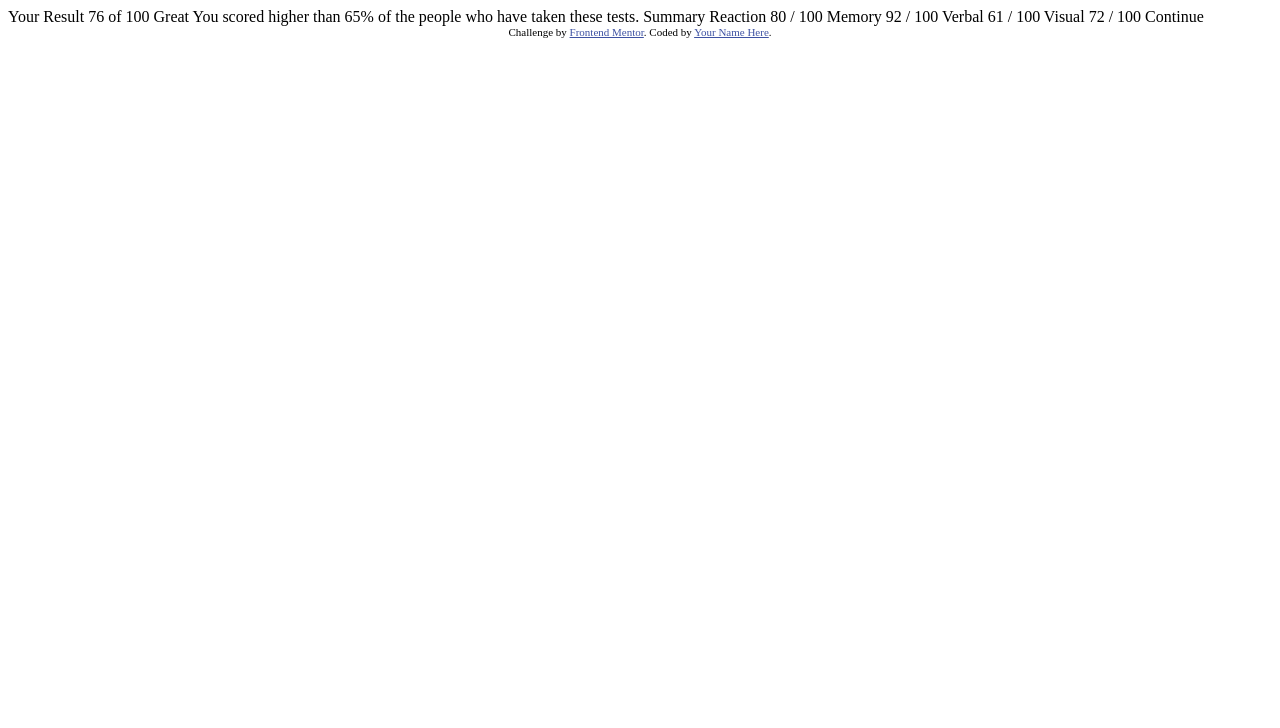
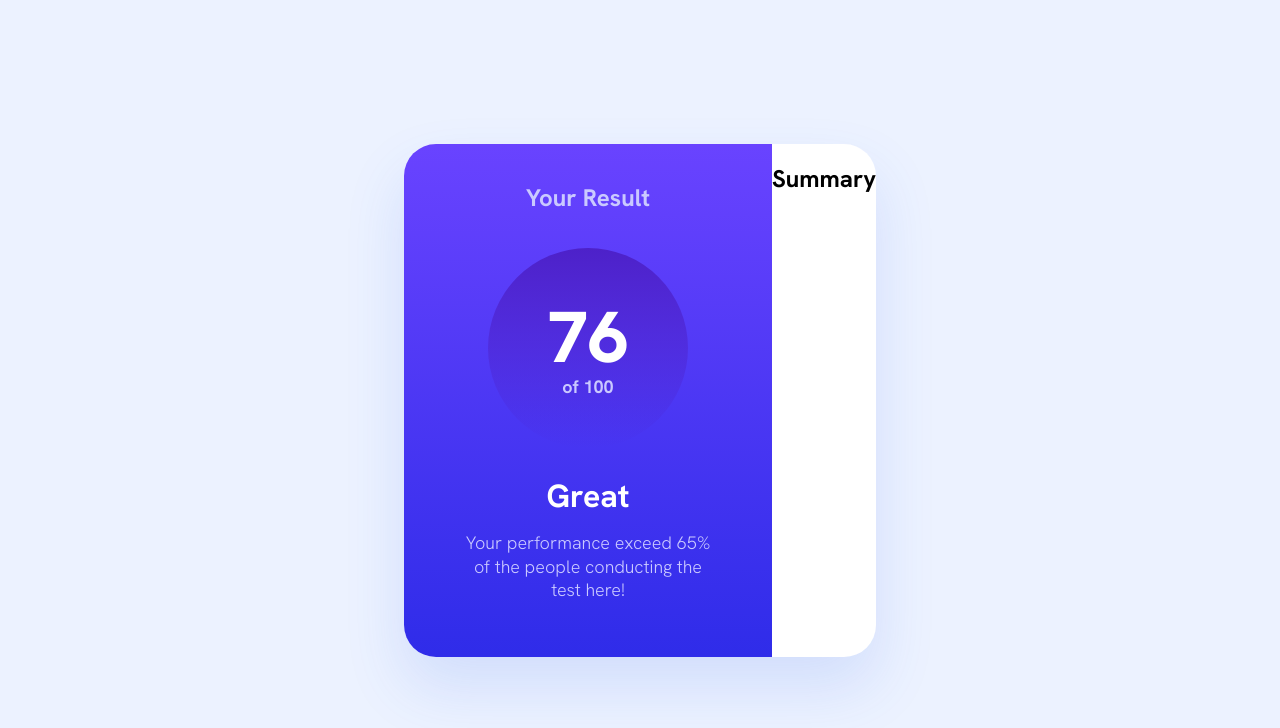
Before and after one commit to kariz-dev/fm-results-summary-component, a website: page index.html in a window 1280 px wide. Drawn offline with Linux system fonts and the light colour scheme.

Commit message:
feat(card): summary [wip]

```diff
--- /dev/null
+++ b/app/scss/_globals.scss
@@ -0,0 +1,25 @@
+@font-face {
+  font-family: 'Hanken';
+  src: url('../../assets/fonts/HankenGrotesk-VariableFont_wght.ttf') format('truetype');;
+}
+
+html {
+  font-size: 100%;
+  box-sizing: border-box;
+}
+
+*,
+*::before,
+*::after {
+  box-sizing: inherit;
+}
+
+body {
+  margin: 0;
+  padding: 0;
+  line-height: 1.3;
+  overflow: hidden;
+
+  background: $background_body;
+  font-family: $font_primary;
+}
--- /dev/null
+++ b/app/scss/_mixins.scss
@@ -0,0 +1,34 @@
+// Font Normal
+@mixin font-normal {
+  font-family: $font_primary;
+  font-weight: $normal;
+}
+
+// Font Bold
+@mixin font-bold {
+  font-family: $font_primary;
+  font-weight: 700;
+}
+
+// Font Extra Bold
+@mixin font-extra-bold {
+  font-family: $font_primary;
+  font-weight: 800;
+}
+
+// Breakpoint
+@mixin respond-to($breakpoint) {
+  // If the key exists in the map
+  @if map-has-key($breakpoints, $breakpoint) {
+    // Prints a media query based on the value
+    @media (min-width: map-get($breakpoints, $breakpoint)) {
+      @content;
+    }
+  }
+
+  // If the key doesn't exist in the map
+  @else {
+    @warn "Unfortunately, no value could be retrieved from `#{$breakpoint}`. "
+        + "Available breakpoints are: #{map-keys($breakpoints)}.";
+  }
+}
--- /dev/null
+++ b/app/scss/_variables.scss
@@ -0,0 +1,25 @@
+// Colors
+$background_body: #ECF2FF;
+$background_gradient: linear-gradient(180deg, #7755FF 0%, #6943FF 0.01%, #2F2CE9 100%);
+$color_light: #CAC9FF;
+$color_white: #FFFFFF;
+$color_dark: #303B59;
+$color_red: #FF5555;
+$color_yellow: #FFB21E;
+$color_green: #00BB8F;
+$color_blue: #1125D6;
+
+// Font families
+$font_primary: "Hanken", sans-serif;
+
+// Font Sizes
+$normal: 300;
+$bold: 700;
+$extra-bold: 800;
+
+// Breakpoints
+$breakpoints: (
+  'mobile'  : 767px,
+  'tablet'  : 992px,
+  'desktop' : 1200px
+) !default;
--- /dev/null
+++ b/app/scss/component/card.scss
@@ -0,0 +1,82 @@
+.main {
+  width: 100vw;
+  min-height: 100vh;
+
+  display: flex;
+  justify-content: center;
+  align-items: center;
+
+  .card {
+    background: $color_white;
+    box-shadow: 0px 30px 60px rgba(61, 108, 236, 0.15);
+    border-radius: 32px;
+    display: flex;
+    flex-direction: row;
+    overflow: hidden;
+
+    .result {
+      background: $background_gradient;
+      display: flex;
+      flex-direction: column;
+      align-items: center;
+      padding: 38px 54px 55px;
+
+      h2.title {
+        color: $color_light;
+        @include font-bold;
+        margin: 0;
+      }
+
+      .point {
+        width: 200px;
+        height: 200px;
+        border-radius: 50%;
+        background: linear-gradient(
+          180deg,
+          #4d21c9 0%,
+          rgba(37, 33, 201, 0) 100%,
+          rgba(37, 33, 201, 0) 100%
+        );
+        display: flex;
+        justify-content: center;
+        align-items: center;
+        margin: 35px 0 28px;
+
+        h3 {
+          @include font-extra-bold;
+          color: $color_white;
+          font-size: 72px;
+          line-height: 1.1;
+          text-align: center;
+
+          span.light {
+            @include font-bold;
+            display: block;
+            font-size: 18px;
+            color: $color_light;
+          }
+        }
+      }
+
+      .status {
+        max-width: 260px;
+        text-align: center;
+
+        h4.title {
+          @include font-bold;
+          font-size: 32px;
+          color: $color_white;
+          margin: 0 0 14px;
+        }
+
+        p.desc {
+          @include font-normal;
+          color: $color_light;
+          font-size: 18px;
+          line-height: 1.3em;
+          margin: 0;
+        }
+      }
+    }
+  }
+}
--- /dev/null
+++ b/app/scss/style.scss
@@ -0,0 +1,4 @@
+@import "variables";
+@import "mixins";
+@import "globals";
+@import "./component/card.scss";
--- a/index.html
+++ b/index.html
@@ -8,20 +8,36 @@
 
   <title>Frontend Mentor | Results summary component</title>
 
-  <!-- Feel free to remove these styles or customise in your own stylesheet 👍 -->
-  <style>
-    .attribution { font-size: 11px; text-align: center; }
-    .attribution a { color: hsl(228, 45%, 44%); }
-  </style>
+  <!-- Style -->
+  <link rel="stylesheet" href="./dist/css/style.css">
+
 </head>
 <body>
 
-  Your Result
-  76
-  of 100
+  <main class="main">
+    <div class="card">
+      <div class="result">
+        <h2 class="title">Your Result</h2>
+        <div class="point">
+          <h3>76 <span class="light">of 100</span></h3>
+        </div>
+        <div class="status">
+          <h4 class="title">Great</h4>
+          <p class="desc">Your performance exceed 65% of the people conducting the test here!</p>
+        </div>
+      </div>
+      <div class="summary">
+        <h2 class="title">Summary</h2>
+      </div>
+    </div>
+  </main>
+<!--
 
-  Great
-  You scored higher than 65% of the people who have taken these tests.
+
+
+
+
+
 
   Summary
 
@@ -43,5 +59,7 @@
     Challenge by <a href="https://www.frontendmentor.io?ref=challenge" target="_blank">Frontend Mentor</a>.
     Coded by <a href="#">Your Name Here</a>.
   </div>
+
+  -->
 </body>
 </html>
```
Also changed, not shown: package.json (+6 -4 lines), dist/css/component/card.css (added), dist/css/style.css (added), 3 other files.
